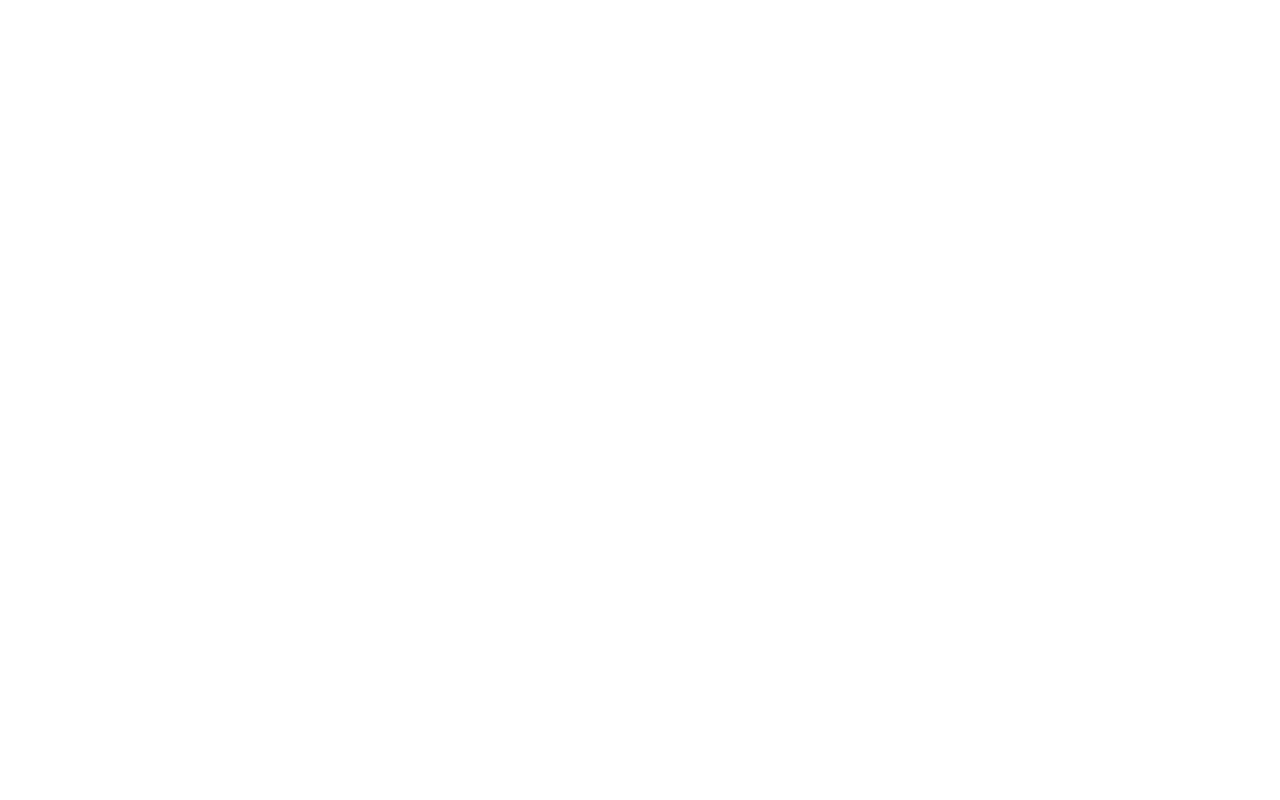
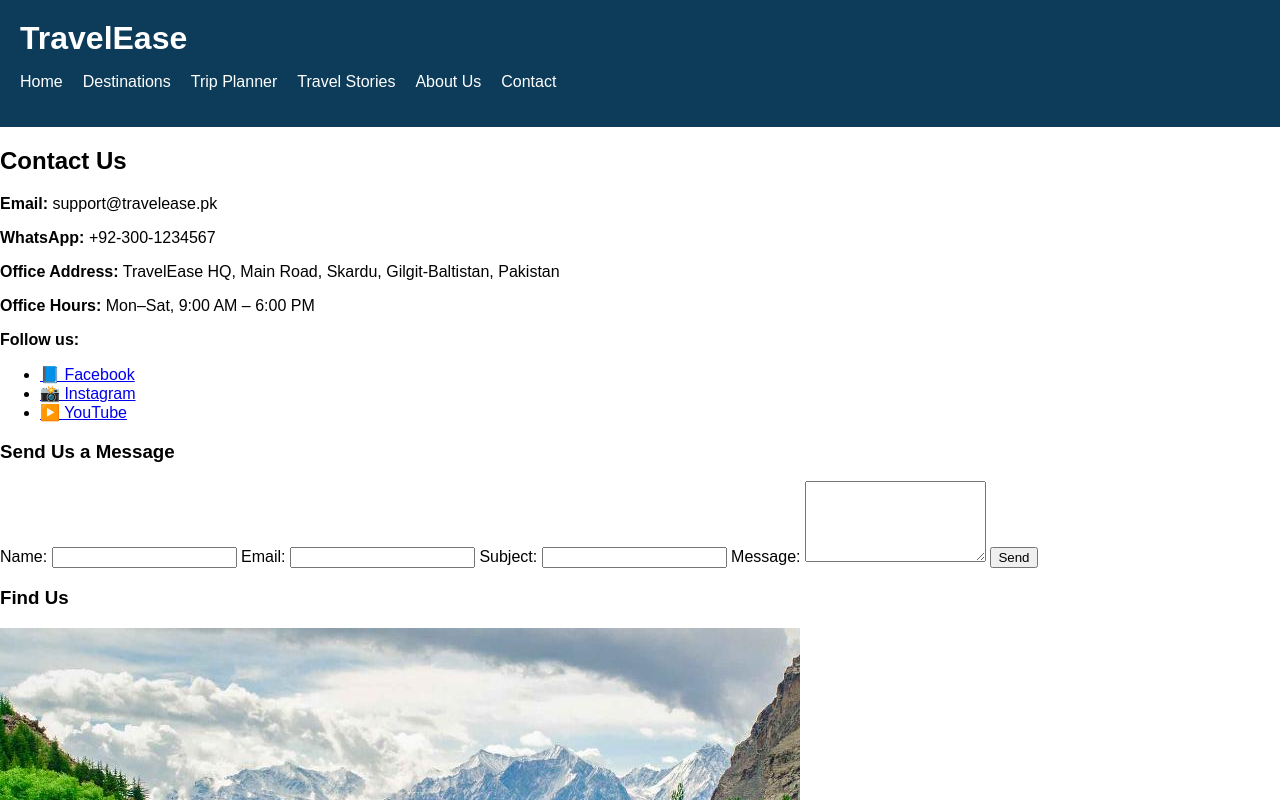
Before and after one commit to syed-noor11/Project-DevOps2, a plain HTML site: page src/contact-page.html in a window 1280 px wide. Shown: the top 800 px of the page. Drawn offline with Linux system fonts and the light colour scheme.

Commit message:
Contact-page added

```diff
--- a/src/contact-page.html
+++ b/src/contact-page.html
@@ -1,11 +1,73 @@
 <!DOCTYPE html>
 <html lang="en">
 <head>
-  <meta charset="UTF-8">
-  <meta name="viewport" content="width=device-width, initial-scale=1.0">
-  <title>Document</title>
+  <meta charset="UTF-8" />
+  <meta name="viewport" content="width=device-width, initial-scale=1.0"/>
+  <title>Contact Us - TravelEase</title>
+  <link rel="stylesheet" href="../styles/index.css"/>
+  <script defer src="js/form-validation.js"></script>
 </head>
 <body>
+  <header>
+    <h1>TravelEase</h1>
+    <nav>
+      <ul>
+        <li><a href="index.html">Home</a></li>
+        <li><a href="destination-page.html">Destinations</a></li>
+        <li><a href="trip-page.html">Trip Planner</a></li>
+        <li><a href="stories-page.html">Travel Stories</a></li>
+        <li><a href="about-page.html">About Us</a></li>
+        <li><a href="contact-page.html">Contact</a></li>
+      </ul>
+    </nav>
+  </header>
 
+  <main class="content-section">
+    <h2>Contact Us</h2>
+
+    <section class="contact-info">
+      <p><strong>Email:</strong> support@travelease.pk</p>
+      <p><strong>WhatsApp:</strong> +92-300-1234567</p>
+      <p><strong>Office Address:</strong> TravelEase HQ, Main Road, Skardu, Gilgit-Baltistan, Pakistan</p>
+      <p><strong>Office Hours:</strong> Mon–Sat, 9:00 AM – 6:00 PM</p>
+
+      <div class="social-links">
+        <p><strong>Follow us:</strong></p>
+        <ul>
+          <li><a href="#">📘 Facebook</a></li>
+          <li><a href="#">📸 Instagram</a></li>
+          <li><a href="#">▶️ YouTube</a></li>
+        </ul>
+      </div>
+    </section>
+
+    <section class="contact-form">
+      <h3>Send Us a Message</h3>
+      <form id="contactForm" novalidate>
+        <label for="name">Name:</label>
+        <input type="text" id="name" required />
+
+        <label for="email">Email:</label>
+        <input type="email" id="email" required />
+
+        <label for="subject">Subject:</label>
+        <input type="text" id="subject" required />
+
+        <label for="message">Message:</label>
+        <textarea id="message" rows="5" required></textarea>
+
+        <button type="submit">Send</button>
+      </form>
+    </section>
+
+    <section class="map">
+      <h3>Find Us</h3>
+      <img src="../assests/skardu.jpg" alt="Map of Skardu Office" />
+    </section>
+  </main>
+
+  <footer>
+    <p>© 2025 TravelEase | We're here to help you travel smarter</p>
+  </footer>
 </body>
 </html>
```
